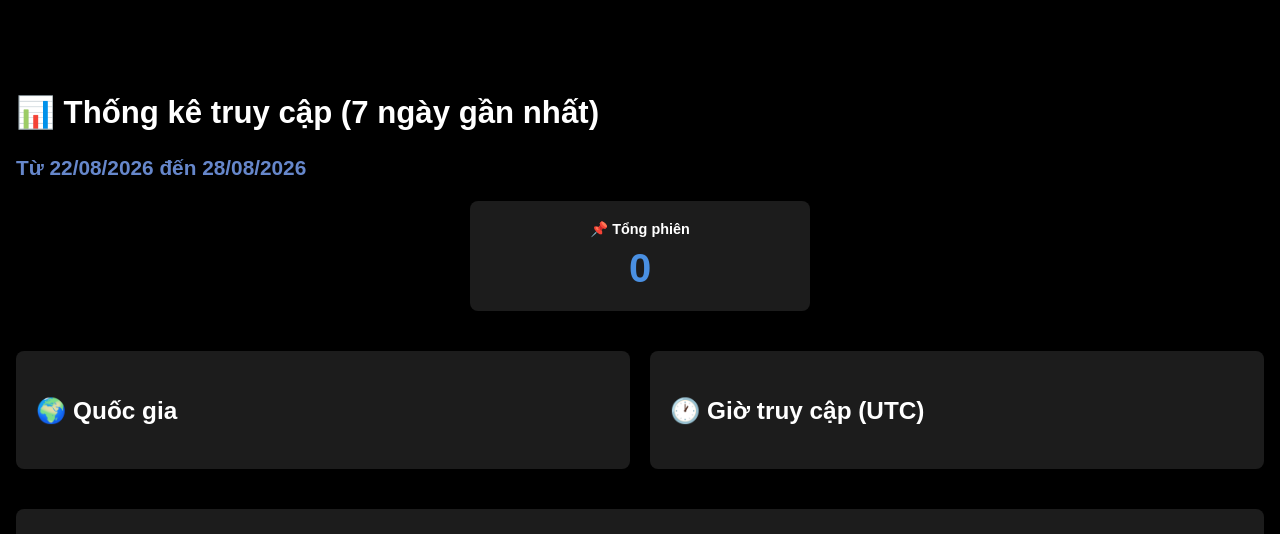
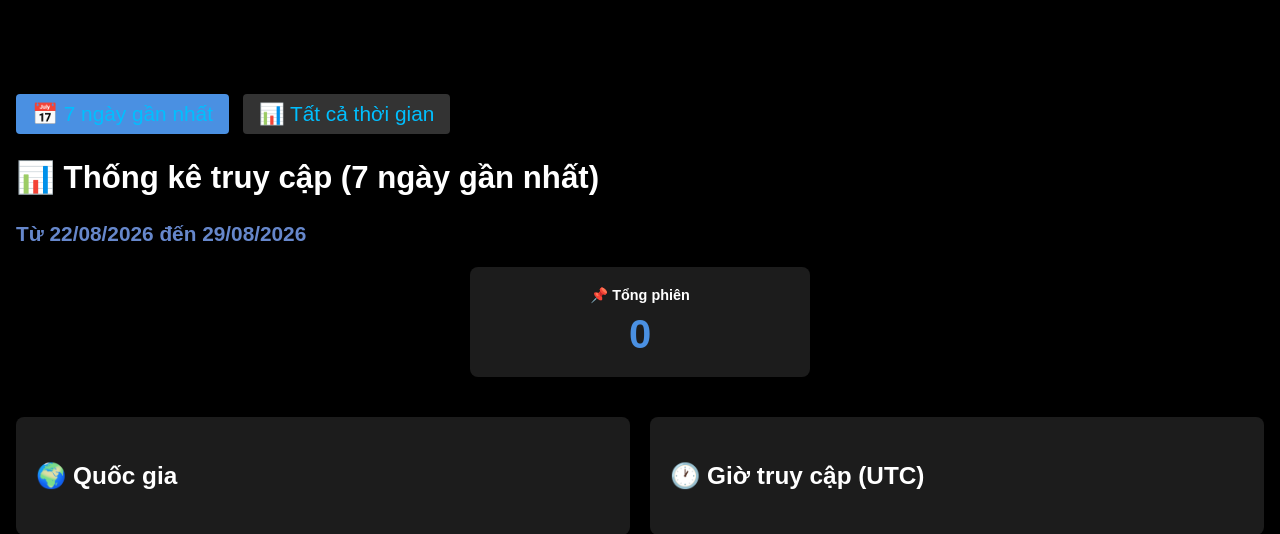
Before and after one commit to tranhiepvn/story-site-flask, a Flask app: page /admin/analytics in a window 1280 px wide. Shown: the part 81-615 px from the top of the page. Run offline with Flask 3, Linux system fonts and the light colour scheme; the visitor is signed in with stand-in values (Sample User, id 1); data that the repository does not hold is empty.

Commit message:
added_links_Phần_views_hears_and_added_toàn_thời_gian_analytics

```diff
--- a/src/app.py
+++ b/src/app.py
@@ -3856,10 +3856,27 @@ def admin_analytics():
         flash("Vui lòng đăng nhập admin.", "danger")
         return redirect(url_for('upload_login'))
 
-    # Sử dụng UTC để đồng bộ với created_at
+    # Lấy tham số range từ URL
+    range_type = request.args.get('range', 'week')
     from datetime import datetime
-    end_date = datetime.utcnow().date()
-    start_date = end_date - timedelta(days=6)
+    if range_type == 'all':
+        # Toàn bộ thời gian
+        start_date = db.session.query(func.min(VisitLog.created_at)).scalar()
+        if start_date is None:
+            start_date = datetime.utcnow().date() - timedelta(days=30)
+        else:
+            start_date = start_date.date()
+        end_date = datetime.utcnow().date() + timedelta(days=1)
+        title_suffix = "(toàn bộ thời gian)"
+        range_param = 'all'
+    else:
+        # 7 ngày gần nhất
+        end_date = datetime.utcnow().date()
+        start_date = end_date - timedelta(days=6)
+        end_date = end_date + timedelta(days=1)  # bao gồm cả ngày hôm nay
+        title_suffix = "(7 ngày gần nhất)"
+        range_param = 'week'
+
     next_day = end_date + timedelta(days=1)
 
     # Tổng số phiên
@@ -3991,18 +4008,20 @@ def admin_analytics():
         })
 
     return render_template('admin_analytics.html',
-                       total_sessions=total_sessions,
-                       device_stats=device_stats,
-                       theme_stats=theme_stats,
-                       country_stats=country_stats,
-                       hour_stats=hour_stats,
-                       dates=dates,
-                       counts=counts,
-                       hours=hours,
-                       hour_counts=hour_counts,
-                       path_list=path_list,  # <-- thay đổi
-                       start_date=start_date,
-                       end_date=end_date)
+                           total_sessions=total_sessions,
+                           device_stats=device_stats,
+                           theme_stats=theme_stats,
+                           country_stats=country_stats,
+                           hour_stats=hour_stats,
+                           dates=dates,  # cần điều chỉnh để phù hợp với phạm vi
+                           counts=counts,
+                           hours=hours,
+                           hour_counts=hour_counts,
+                           path_list=path_list,
+                           start_date=start_date,
+                           end_date=end_date,
+                           range_type=range_param,
+                           title_suffix=title_suffix)
 
 @app.route('/set_theme/<theme>')
 def set_theme(theme):
--- a/src/static/style.css
+++ b/src/static/style.css
@@ -826,3 +826,7 @@ body.light-mode .part-badge .part-num {
 body.light-mode .part-badge .part-count {
     color: #e67e22;
 }
+.part-badge:hover {
+    background: #555 !important;
+    text-decoration: underline;
+}
--- a/src/templates/admin_analytics.html
+++ b/src/templates/admin_analytics.html
@@ -107,7 +107,13 @@
   }
 </style>
 
-<h2>📊 Thống kê truy cập (7 ngày gần nhất)</h2>
+<div style="margin-bottom: 20px;">
+  <a href="{{ url_for('admin_analytics', range='week') }}" class="filter-btn {% if range_type == 'week' %}active{% endif %}">📅 7 ngày gần nhất</a>
+  <a href="{{ url_for('admin_analytics', range='all') }}" class="filter-btn {% if range_type == 'all' %}active{% endif %}">📊 Tất cả thời gian</a>
+</div>
+
+<h2>📊 Thống kê truy cập {{ title_suffix }}</h2>
+
 <p><strong>Từ {{ start_date.strftime('%d/%m/%Y') }} đến {{ end_date.strftime('%d/%m/%Y') }}</strong></p>
 
 
@@ -141,6 +147,27 @@
     .stats-grid .full-width .stat-card {
       max-width: 100%;
     }
+  }
+
+  .filter-btn {
+      display: inline-block;
+      padding: 8px 16px;
+      background: #333;
+      color: white;
+      text-decoration: none;
+      border-radius: 4px;
+      margin-right: 8px;
+  }
+  .filter-btn.active {
+      background: #4A90E2;
+  }
+  body.light-mode .filter-btn {
+      background: #e0e0e0;
+      color: #1a1a1a;
+  }
+  body.light-mode .filter-btn.active {
+      background: #0056b3;
+      color: white;
   }
 </style>
 
```
Also changed, not shown: src/templates/hears_analytics.html (+6 -4 lines), src/templates/views_analytics.html (+6 -4 lines).
